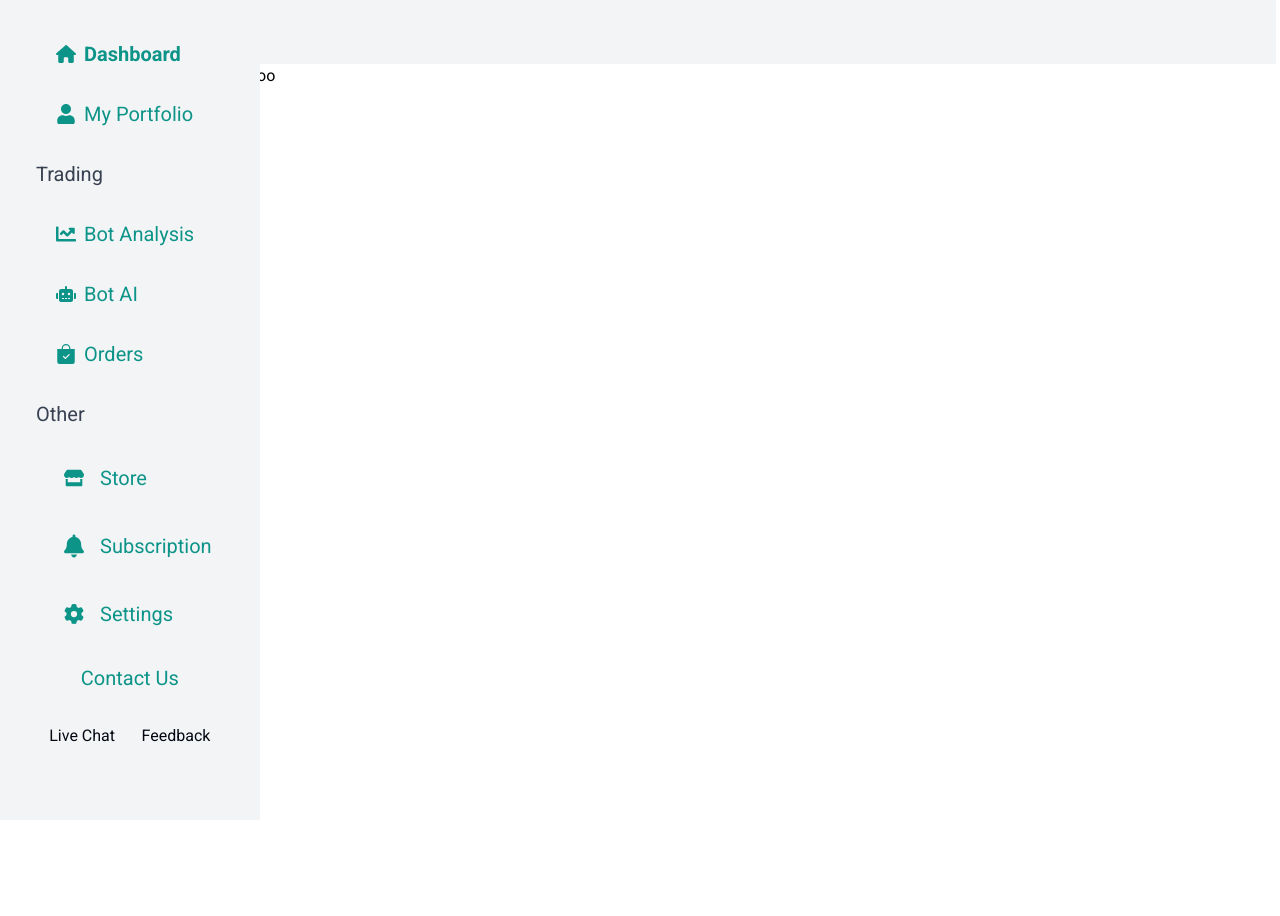
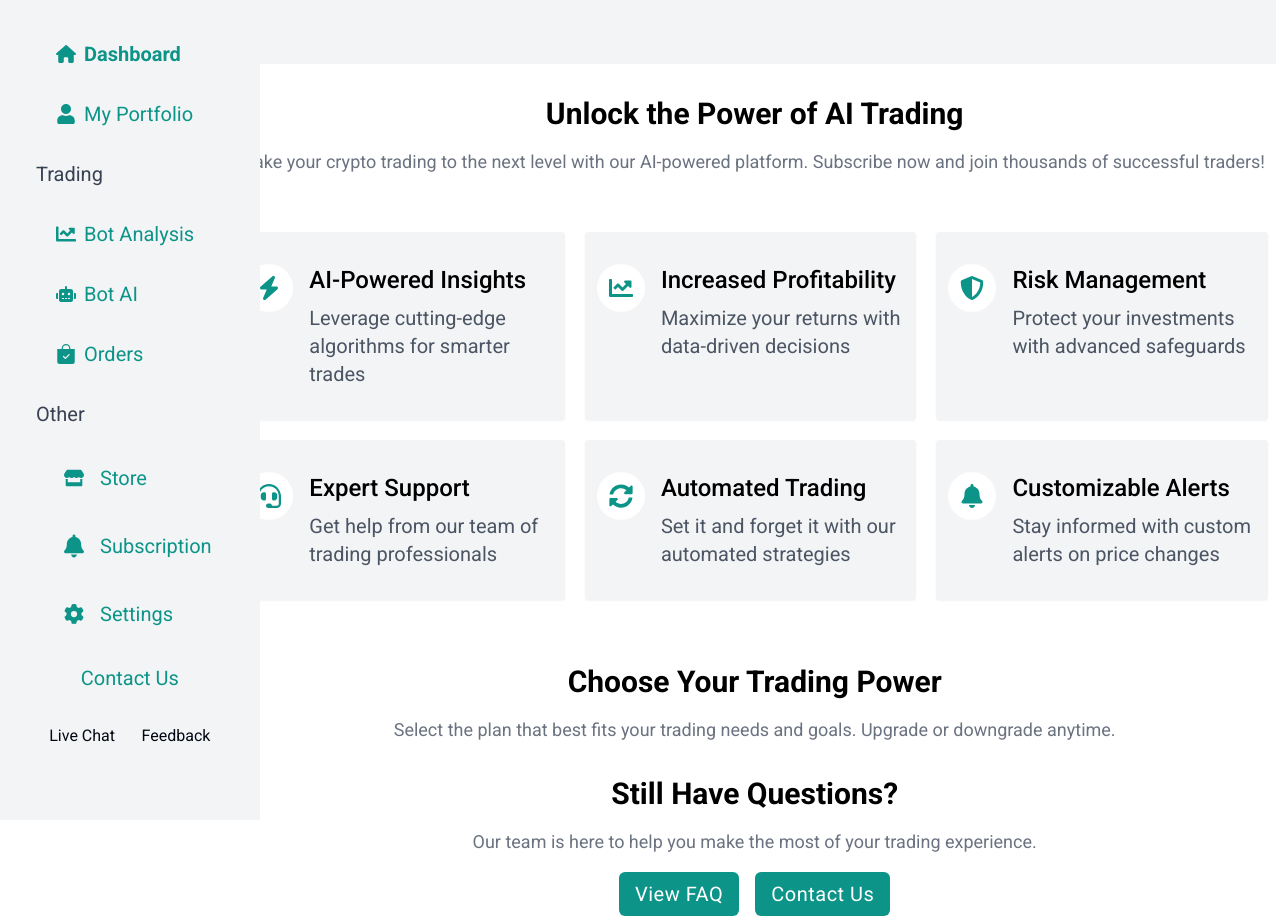
Before and after one commit to FinTechFusion/frontend, a Next.js app: page /dashboard/subscription in a window 1280 px wide. Before the commit the page ends 800 px from the top, so only its background shows below. Built offline with nearby package versions, Linux system fonts and the light colour scheme; no server answers; sample sign-in values are in the browser's storage.

Commit message:
test ui of subscription page if user not have plan

```diff
--- a/src/app/(user)/dashboard/subscription/page.tsx
+++ b/src/app/(user)/dashboard/subscription/page.tsx
@@ -1,8 +1,8 @@
+
+import NotSubscripe from "@/app/_components/common/supscription/NotSubscripe";
 
 export default function Page() {
-
-
    return (
-      <h2>Heloo</h2>
+      <NotSubscripe />
    );
 }
--- a/src/app/_components/FeatureCard.tsx
+++ b/src/app/_components/FeatureCard.tsx
@@ -6,7 +6,7 @@ const Featurecard = ({ title, description, buttonContent }: FeatureCard) => {
       <div className="feature-card relative bg-gray-100 rounded p-8 shadow group">
          <h3 className="text-2xl w-fit font-bold line-clamp-1 group-hover:text-primary-700">{title}</h3>
          <p className="py-5 text-lg leading-relaxed">{description}</p>
-         {buttonContent&&<MainBtn content={buttonContent} btnProps="w-fit" />}
+         {buttonContent && <MainBtn content={buttonContent} btnProps="w-fit" />}
       </div>
    )
 }
--- a/src/app/_components/Home/Features/Features.tsx
+++ b/src/app/_components/Home/Features/Features.tsx
@@ -1,4 +1,5 @@
 import { FaRobot, FaChartLine, FaCogs, FaTachometerAlt, FaShieldAlt, FaUserAlt } from 'react-icons/fa';
+import MainCard from '../../common/Cards/MainCard';
 
 type Feature = {
    title: string;
@@ -21,13 +22,7 @@ export default function Features() {
       <div className="features py-6">
          <div className="grid lg:grid-cols-3 md:grid-cols-2 grid-cols-1 gap-5 justify-center items-center py-6">
             {features.map((feature, index) => (
-               <div key={index} className="bg-gray-100 rounded py-8 px-4 h-full">
-                  <div className="mb-4 flex md:flex-row flex-col justify-start items-start md:space-x-3 space-y-3">
-                     <i className="text-primary-600 text-3xl bg-secondary p-3 rounded-full">{feature.icon}</i>
-                     <h3 className="text-xl font-bold mb-2 hover:text-primary-600">{feature.title}</h3>
-                  </div>
-                  <p className="text-gray-600 text-xl">{feature.description}</p>
-               </div>
+               <MainCard key={index} title={feature.title} description={feature.description} icon={feature.icon} />
             ))}
          </div>
       </div>
--- /dev/null
+++ b/src/app/_components/common/Cards/MainCard.tsx
@@ -0,0 +1,17 @@
+import { MainCardProps } from "@/utils/types";
+
+export default function MainCard({ icon, title, description }: MainCardProps) {
+   return (
+      <div className="rounded py-8 px-3 h-full bg-gray-100 shadow-sm">
+         <div className="flex md:flex-row flex-col gap-4 items-start">
+            <div className="card-header flex items-center justify-start gap-3 ">
+               <span className="text-primary-600 text-2xl bg-secondary p-3 rounded-full">{icon}</span>
+            </div>
+            <div className="card-content">
+               <h3 className="text-2xl font-medium mb-2 group:hover:text-primary-600 hover:text-primary-700">{title}</h3>
+               <p className="text-gray-600 text-xl">{description}</p>
+            </div>
+         </div>
+      </div>
+   )
+}
--- a/src/app/_components/common/plans/PlanCard.tsx
+++ b/src/app/_components/common/plans/PlanCard.tsx
@@ -25,15 +25,15 @@ export default function PlanCard({ selectedPlanType }: PlanCardProps) {
       method: "GET",
       next: { revalidate: 120 }
    })
-   // if (loading) {
-   //    return <Loading />
-   // }
+   if (loading) {
+      return <Loading />
+   }
    console.log(data)
    const filteredPlans = data?.filter((plan: PlanType) => {
       return plan.frequency === selectedPlanType ||
          (selectedPlanType === "monthly" && plan.frequency === "trial");
    }).filter((plan: PlanType) => plan.id != 'beginner_monthly');
-  console.log(filteredPlans);
+   console.log(filteredPlans);
    return (
       <div className="grid md:grid-cols-3 grid-cols-1 gap-6">
          {filteredPlans?.map((plan: PlanType, index: number) => {
--- /dev/null
+++ b/src/app/_components/common/supscription/NotSubscripe.tsx
@@ -0,0 +1,70 @@
+import Textbox from '@/app/_components/common/Text/Textbox';
+import MainCard from '../Cards/MainCard';
+import { FaBolt } from "react-icons/fa6";
+import { FaChartLine, FaShieldAlt, FaHeadset, FaSyncAlt, FaBell } from "react-icons/fa";
+import { MainBtn } from '@/app/_components/common/Buttons/MainBtn';
+import Link from 'next/link';
+
+export default function NotSubscripe() {
+   const subscriptionFeatures = [
+      {
+         icon: <FaBolt />,
+         title: "AI-Powered Insights",
+         description: "Leverage cutting-edge algorithms for smarter trades",
+      },
+      {
+         icon: <FaChartLine />,
+         title: "Increased Profitability",
+         description: "Maximize your returns with data-driven decisions",
+      },
+      {
+         icon: <FaShieldAlt />,
+         title: "Risk Management",
+         description: "Protect your investments with advanced safeguards",
+      },
+      {
+         icon: <FaHeadset />,
+         title: "Expert Support",
+         description: "Get help from our team of trading professionals",
+      },
+      {
+         icon: <FaSyncAlt />,
+         title: "Automated Trading",
+         description: "Set it and forget it with our automated strategies",
+      },
+      {
+         icon: <FaBell />,
+         title: "Customizable Alerts",
+         description: "Stay informed with custom alerts on price changes ",
+      },
+   ];
+
+   return (
+      <>
+         <div className="bg-gradient-to-r from-cyan-500">
+            <Textbox mainClass="text-center pt-8 pb-4" titleClass="w-fit mx-auto" title="Unlock the Power of AI Trading" description="Take your crypto trading to the next level with our AI-powered platform. Subscribe now and join thousands of successful traders!" />
+
+            <div className='grid lg:grid-cols-3 md:grid-cols-2 grid-cols-1 gap-5 pt-6 pb-8 md:pe-2'>
+               {subscriptionFeatures.map((item, index) => {
+                  return (
+                     <MainCard key={index} icon={item.icon} title={item.title} description={item.description} />
+                  )
+               })}
+            </div>
+         </div>
+         <Textbox mainClass="text-center pt-8 pb-4" titleClass="w-fit mx-auto" title="Choose Your Trading Power" description="Select the plan that best fits your trading needs and goals. Upgrade or downgrade anytime." />
+
+         <>
+            <Textbox mainClass='text-center titleClass="w-fit mx-auto"' title='Still Have Questions?' description='Our team is here to help you make the most of your trading experience.' />
+            <div className="flex gap-4 justify-center items-center">
+               <Link href="/site/faq">
+                  <MainBtn content='View FAQ' btnProps='w-fit' />
+               </Link>
+               <Link href="/site/contact">
+                  <MainBtn content='Contact Us' btnProps='w-fit' />
+               </Link>
+            </div>
+         </>
+      </>
+   )
+}
--- a/src/app/site/faq/page.tsx
+++ b/src/app/site/faq/page.tsx
@@ -10,7 +10,6 @@ export default function page() {
             </div>
          </div>
          <According />
-
       </>
 
 
--- a/src/styles/globals.css
+++ b/src/styles/globals.css
@@ -21,6 +21,7 @@ body {
 section {
    margin: 48px 0px;
 }
+
 ul li::marker {
    @apply text-primary-700;
 }
--- a/src/utils/types.ts
+++ b/src/utils/types.ts
@@ -4,6 +4,11 @@ export interface TextBox {
    mainClass?: string;
    titleClass?: string;
    descriptionClass?: string;
+}
+export interface MainCardProps {
+   icon: any,
+   title: string;
+   description: string;
 }
 export interface Heading {
    title: string;
```
Also changed, not shown: src/app/_components/According.tsx (+31 -30 lines).
